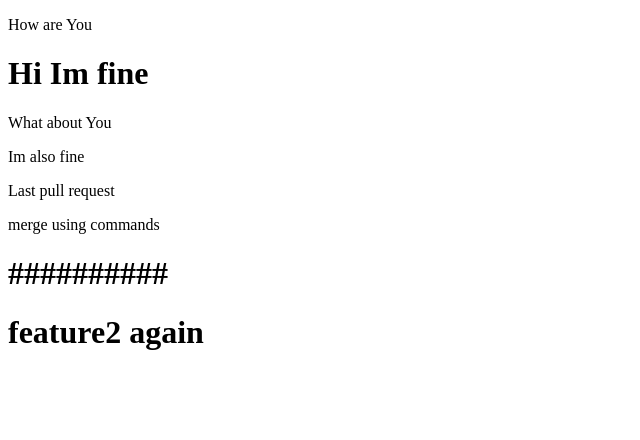
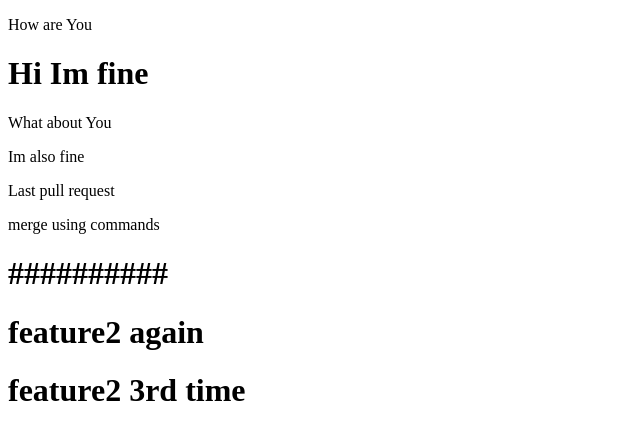
Before and after one commit to Pavan753/Booty, a plain HTML site: page index.html in a window 1280 px wide. Shown: the whole page, without its empty margins (0-640 px from the left). Drawn offline with Linux system fonts and the light colour scheme.

Commit message:
3rd time

```diff
--- a/index.html
+++ b/index.html
@@ -14,5 +14,6 @@
     <p>merge using commands</p>
     <h1>##########</h1>
     <h1>feature2 again</h1>
+    <h1>feature2 3rd time</h1>
   </body>
 </html>
```
